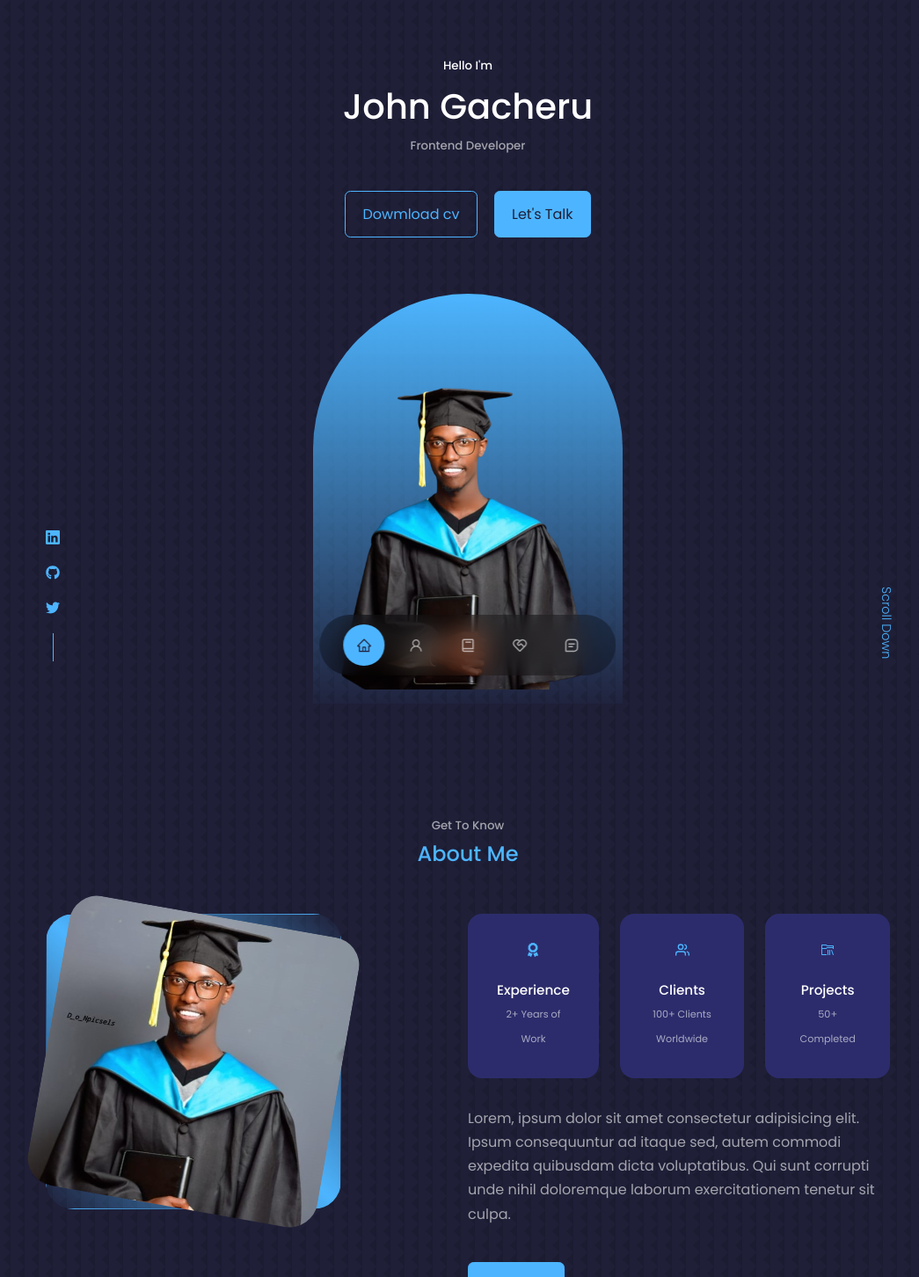
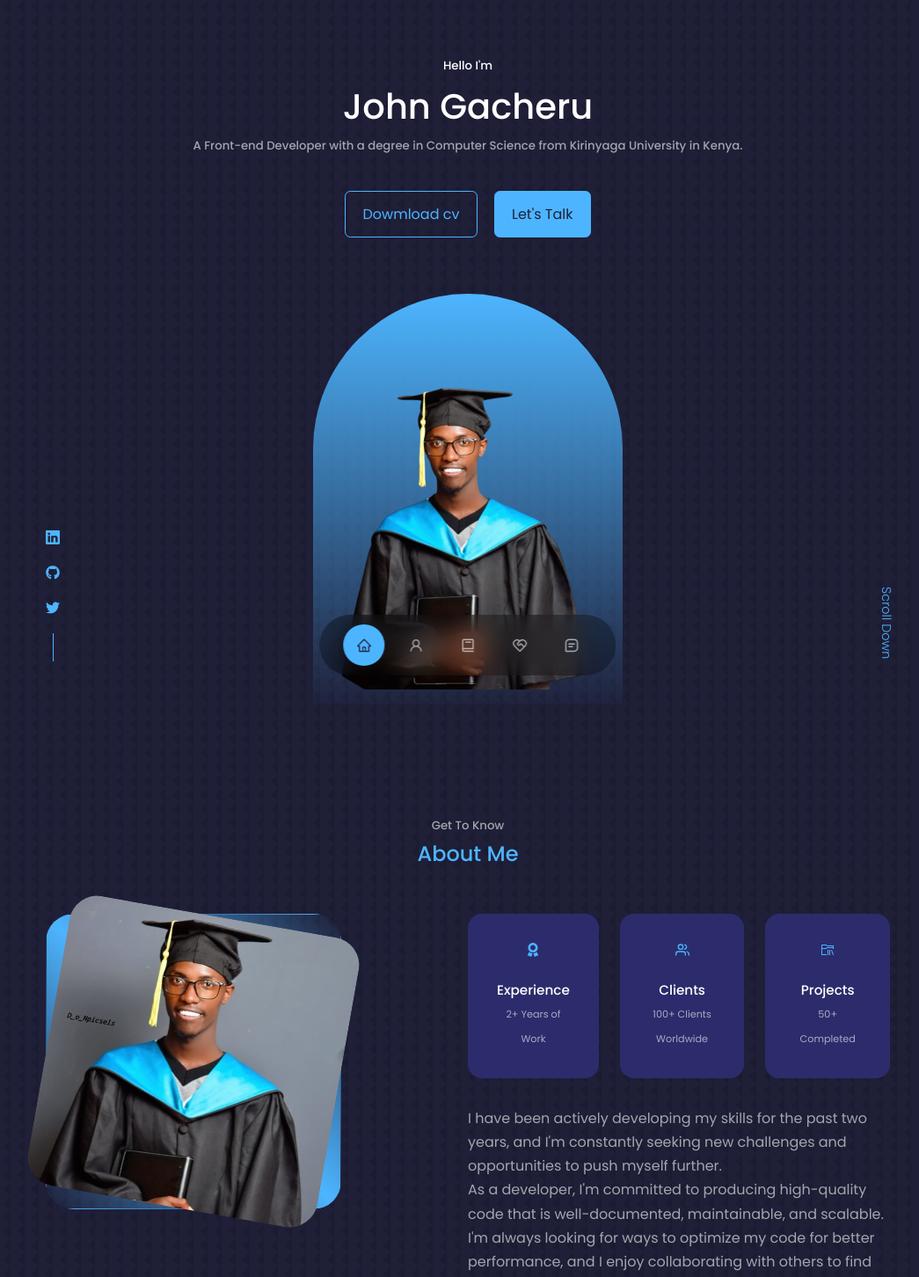
Before and after one commit to Dev0071/Personal-Portfolio, a React (Create React App) app: page / in a window 1280 px wide. Shown: the top 1452 px of the page at 88% size, without its empty margins (108-1153 px from the left). Built offline with nearby package versions, Linux system fonts and the light colour scheme.

Commit message:
updated Aout me

```diff
--- a/src/components/About/About.jsx
+++ b/src/components/About/About.jsx
@@ -40,10 +40,17 @@ const About = () => {
           </div>
 
           <p>
-            Lorem, ipsum dolor sit amet consectetur adipisicing elit. Ipsum
-            consequuntur ad itaque sed, autem commodi expedita quibusdam dicta
-            voluptatibus. Qui sunt corrupti unde nihil doloremque laborum
-            exercitationem tenetur sit culpa.
+            I have been actively developing my skills for the past two years,
+            and I'm constantly seeking new challenges and opportunities to push
+            myself further.
+            <br /> As a developer, I'm committed to producing high-quality code
+            that is well-documented, maintainable, and scalable. I'm always
+            looking for ways to optimize my code for better performance, and I
+            enjoy collaborating with others to find creative solutions to
+            complex problems.
+            <br /> Thank you for checking out my portfolio, and feel free to
+            reach out if you have any questions or would like to work together
+            on a project!
           </p>
 
           <a href="#Contact" className="btn btn-primary">
--- a/src/components/Header/Header.jsx
+++ b/src/components/Header/Header.jsx
@@ -1,8 +1,8 @@
-import React from 'react'
-import './header.css'
-import Cta from './Cta'
-import Me from '../../assets/me.png'
-import HeaderSocials from './HeaderSocials'
+import React from 'react';
+import './header.css';
+import Cta from './Cta';
+import Me from '../../assets/me.png';
+import HeaderSocials from './HeaderSocials';
 
 const Header = () => {
   return (
@@ -10,7 +10,10 @@ const Header = () => {
       <div className="container header__container">
         <h5>Hello I'm</h5>
         <h1>John Gacheru</h1>
-      <h5 className="text-light">Frontend Developer</h5>
+        <h5 className="text-light">
+          A Front-end Developer with a degree in Computer Science from Kirinyaga
+          University in Kenya.
+        </h5>
         <Cta />
         <HeaderSocials />
 
@@ -18,10 +21,12 @@ const Header = () => {
           <img src={Me} alt="me" />
         </div>
 
-      <a href="#Contact" className='scroll__down'>Scroll Down</a>
+        <a href="#Contact" className="scroll__down">
+          Scroll Down
+        </a>
       </div>
     </header>
-  )
-}
+  );
+};
 
-export default Header
+export default Header;
```
Lines whose indentation alone changed are shown as unchanged.
